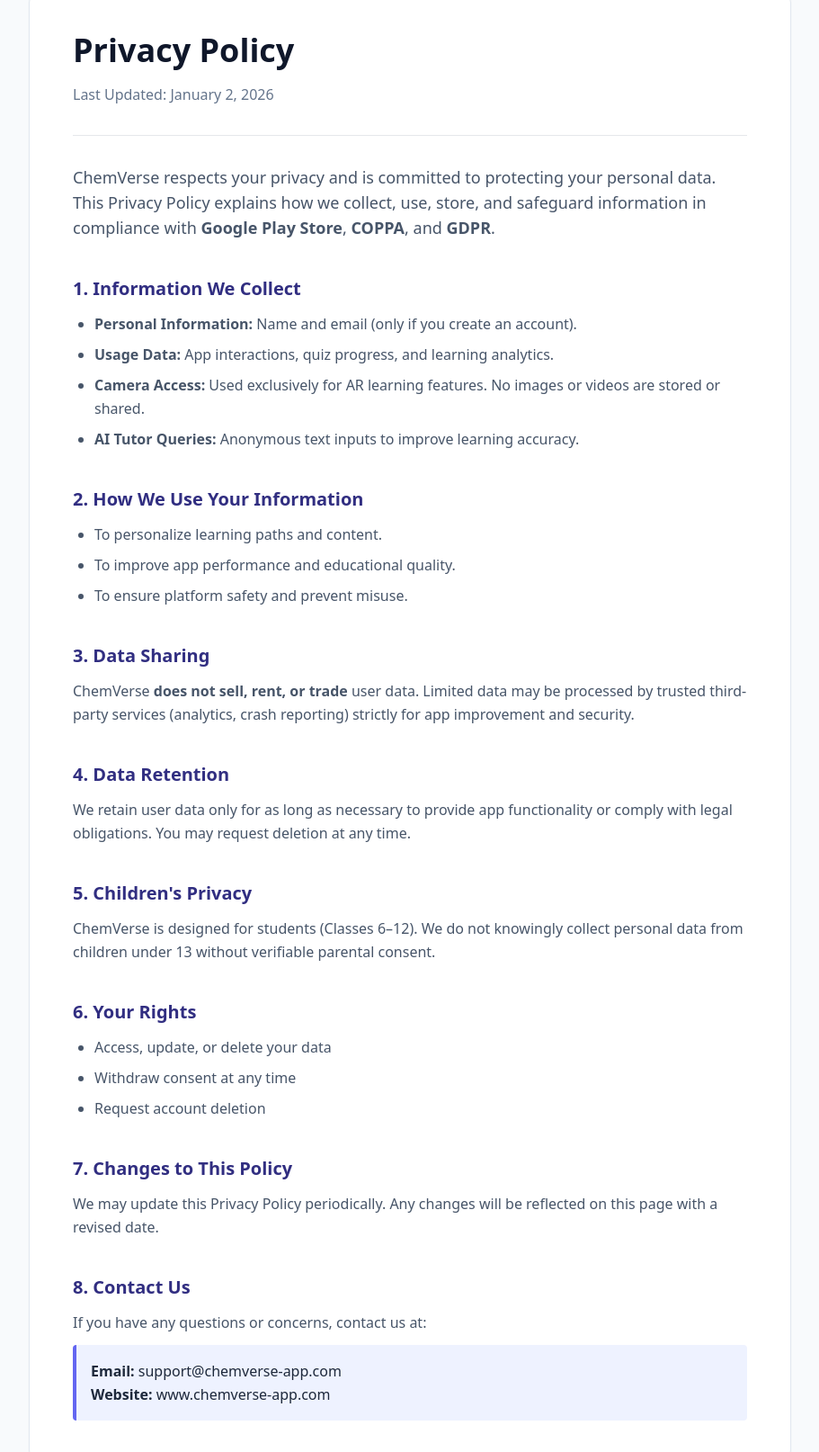
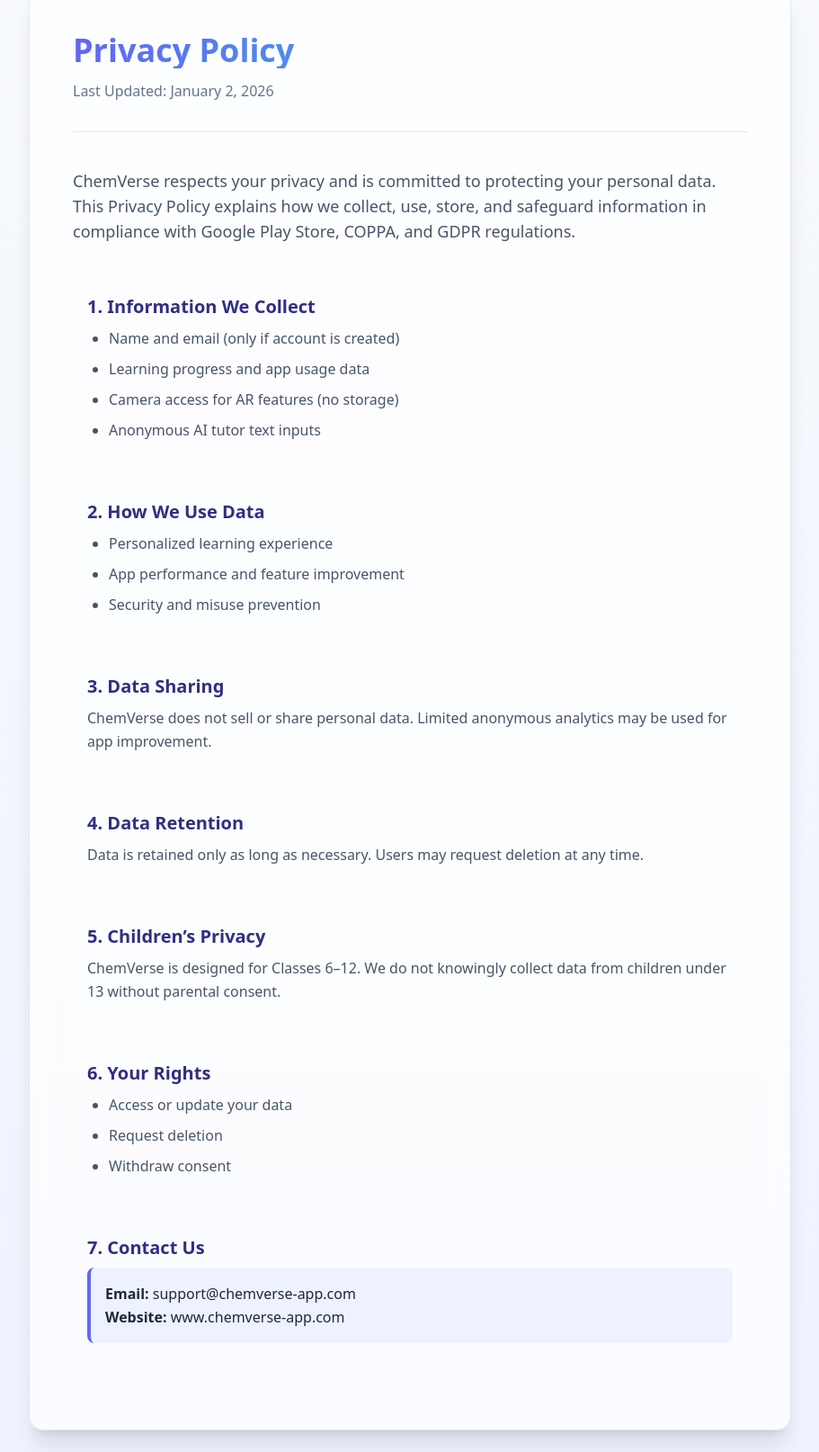
Before and after one commit to Laaopo/chemverse-privacy, a plain HTML site: page index.html in a window 1280 px wide. Shown: the part 145-1759 px from the top of the page at 90% size, without its empty margins (184-1095 px from the left). Drawn offline with nearby package versions, Linux system fonts and the light colour scheme.

Commit message:
Revise privacy policy and enhance layout
Updated the privacy policy description and improved the layout with Tailwind CSS. Added smooth scrolling and a 'to top' button for better user experience.

```diff
--- a/index.html
+++ b/index.html
@@ -3,14 +3,91 @@
 <head>
     <meta charset="UTF-8" />
     <meta name="viewport" content="width=device-width, initial-scale=1.0" />
-    <meta name="description" content="ChemVerse Privacy Policy – Learn how we collect, use, and protect your data while delivering an immersive chemistry learning experience." />
+    <meta name="description" content="ChemVerse Privacy Policy – Learn how we collect, use, and protect your data." />
     <title>Privacy Policy | ChemVerse</title>
 
+    <!-- Tailwind CSS -->
     <script src="https://cdn.tailwindcss.com"></script>
+
+    <!-- Font Awesome -->
     <link href="https://cdnjs.cloudflare.com/ajax/libs/font-awesome/6.5.0/css/all.min.css" rel="stylesheet">
+
+    <!-- Custom CSS -->
+    <style>
+        html {
+            scroll-behavior: smooth;
+        }
+
+        body {
+            background: linear-gradient(180deg, #f8fafc, #eef2ff);
+        }
+
+        /* Glassmorphism */
+        .glass {
+            background: rgba(255, 255, 255, 0.75);
+            backdrop-filter: blur(14px);
+            -webkit-backdrop-filter: blur(14px);
+        }
+
+        /* Gradient text */
+        .gradient-text {
+            background: linear-gradient(90deg, #6366f1, #22d3ee);
+            -webkit-background-clip: text;
+            -webkit-text-fill-color: transparent;
+        }
+
+        /* Section animation */
+        section {
+            transition: transform 0.25s ease, box-shadow 0.25s ease;
+        }
+
+        section:hover {
+            transform: translateY(-4px);
+        }
+
+        /* Animated underline */
+        a {
+            position: relative;
+        }
+
+        a::after {
+            content: "";
+            position: absolute;
+            width: 0%;
+            height: 2px;
+            left: 0;
+            bottom: -3px;
+            background-color: #22d3ee;
+            transition: width 0.3s ease;
+        }
+
+        a:hover::after {
+            width: 100%;
+        }
+
+        /* Scrollbar */
+        ::-webkit-scrollbar {
+            width: 8px;
+        }
+
+        ::-webkit-scrollbar-thumb {
+            background: linear-gradient(#6366f1, #22d3ee);
+            border-radius: 10px;
+        }
+
+        /* Floating button */
+        #toTop {
+            animation: float 3s ease-in-out infinite;
+        }
+
+        @keyframes float {
+            0%, 100% { transform: translateY(0); }
+            50% { transform: translateY(-6px); }
+        }
+    </style>
 </head>
 
-<body class="bg-slate-50 text-slate-800 font-sans leading-relaxed">
+<body class="text-slate-800 font-sans leading-relaxed">
 
 <!-- NAVBAR -->
 <nav class="bg-indigo-900 text-white py-6 shadow-lg">
@@ -24,117 +101,80 @@
     </div>
 </nav>
 
-<!-- MAIN CONTENT -->
+<!-- MAIN -->
 <main class="container mx-auto px-6 py-12 max-w-4xl">
-    <div class="bg-white p-8 md:p-12 rounded-2xl shadow-sm border border-slate-200">
+    <div class="glass p-8 md:p-12 rounded-2xl shadow-xl border border-slate-200">
 
         <!-- HEADER -->
-        <header class="border-b pb-8 mb-8">
-            <h2 class="text-4xl font-extrabold text-slate-900 mb-4">Privacy Policy</h2>
+        <header class="border-b pb-8 mb-10">
+            <h2 class="text-4xl font-extrabold gradient-text mb-3">Privacy Policy</h2>
             <p class="text-slate-500 font-medium">
                 Last Updated: <span id="current-date"></span>
             </p>
         </header>
 
-        <!-- INTRO -->
         <p class="text-lg text-slate-600 mb-10">
             ChemVerse respects your privacy and is committed to protecting your personal data.
             This Privacy Policy explains how we collect, use, store, and safeguard information
-            in compliance with <strong>Google Play Store</strong>, <strong>COPPA</strong>, and <strong>GDPR</strong>.
+            in compliance with Google Play Store, COPPA, and GDPR regulations.
         </p>
 
-        <!-- SECTION 1 -->
-        <section class="mb-10">
-            <h3 class="text-xl font-bold text-indigo-900 mb-3">
-                1. Information We Collect
-            </h3>
+        <!-- SECTIONS -->
+        <section class="mb-8 p-4 rounded-xl hover:bg-slate-50">
+            <h3 class="text-xl font-bold text-indigo-900 mb-2">1. Information We Collect</h3>
             <ul class="list-disc ml-6 space-y-2 text-slate-600">
-                <li><strong>Personal Information:</strong> Name and email (only if you create an account).</li>
-                <li><strong>Usage Data:</strong> App interactions, quiz progress, and learning analytics.</li>
-                <li><strong>Camera Access:</strong> Used exclusively for AR learning features. No images or videos are stored or shared.</li>
-                <li><strong>AI Tutor Queries:</strong> Anonymous text inputs to improve learning accuracy.</li>
+                <li>Name and email (only if account is created)</li>
+                <li>Learning progress and app usage data</li>
+                <li>Camera access for AR features (no storage)</li>
+                <li>Anonymous AI tutor text inputs</li>
             </ul>
         </section>
 
-        <!-- SECTION 2 -->
-        <section class="mb-10">
-            <h3 class="text-xl font-bold text-indigo-900 mb-3">
-                2. How We Use Your Information
-            </h3>
+        <section class="mb-8 p-4 rounded-xl hover:bg-slate-50">
+            <h3 class="text-xl font-bold text-indigo-900 mb-2">2. How We Use Data</h3>
             <ul class="list-disc ml-6 space-y-2 text-slate-600">
-                <li>To personalize learning paths and content.</li>
-                <li>To improve app performance and educational quality.</li>
-                <li>To ensure platform safety and prevent misuse.</li>
+                <li>Personalized learning experience</li>
+                <li>App performance and feature improvement</li>
+                <li>Security and misuse prevention</li>
             </ul>
         </section>
 
-        <!-- SECTION 3 -->
-        <section class="mb-10">
-            <h3 class="text-xl font-bold text-indigo-900 mb-3">
-                3. Data Sharing
-            </h3>
+        <section class="mb-8 p-4 rounded-xl hover:bg-slate-50">
+            <h3 class="text-xl font-bold text-indigo-900 mb-2">3. Data Sharing</h3>
             <p class="text-slate-600">
-                ChemVerse <strong>does not sell, rent, or trade</strong> user data.
-                Limited data may be processed by trusted third-party services
-                (analytics, crash reporting) strictly for app improvement and security.
+                ChemVerse does not sell or share personal data.
+                Limited anonymous analytics may be used for app improvement.
             </p>
         </section>
 
-        <!-- SECTION 4 -->
-        <section class="mb-10">
-            <h3 class="text-xl font-bold text-indigo-900 mb-3">
-                4. Data Retention
-            </h3>
+        <section class="mb-8 p-4 rounded-xl hover:bg-slate-50">
+            <h3 class="text-xl font-bold text-indigo-900 mb-2">4. Data Retention</h3>
             <p class="text-slate-600">
-                We retain user data only for as long as necessary to provide app functionality
-                or comply with legal obligations. You may request deletion at any time.
+                Data is retained only as long as necessary.
+                Users may request deletion at any time.
             </p>
         </section>
 
-        <!-- SECTION 5 -->
-        <section class="mb-10">
-            <h3 class="text-xl font-bold text-indigo-900 mb-3">
-                5. Children's Privacy
-            </h3>
+        <section class="mb-8 p-4 rounded-xl hover:bg-slate-50">
+            <h3 class="text-xl font-bold text-indigo-900 mb-2">5. Children’s Privacy</h3>
             <p class="text-slate-600">
-                ChemVerse is designed for students (Classes 6–12).
-                We do not knowingly collect personal data from children under 13
-                without verifiable parental consent.
+                ChemVerse is designed for Classes 6–12.
+                We do not knowingly collect data from children under 13 without parental consent.
             </p>
         </section>
 
-        <!-- SECTION 6 -->
-        <section class="mb-10">
-            <h3 class="text-xl font-bold text-indigo-900 mb-3">
-                6. Your Rights
-            </h3>
+        <section class="mb-8 p-4 rounded-xl hover:bg-slate-50">
+            <h3 class="text-xl font-bold text-indigo-900 mb-2">6. Your Rights</h3>
             <ul class="list-disc ml-6 space-y-2 text-slate-600">
-                <li>Access, update, or delete your data</li>
-                <li>Withdraw consent at any time</li>
-                <li>Request account deletion</li>
+                <li>Access or update your data</li>
+                <li>Request deletion</li>
+                <li>Withdraw consent</li>
             </ul>
         </section>
 
-        <!-- SECTION 7 -->
-        <section class="mb-10">
-            <h3 class="text-xl font-bold text-indigo-900 mb-3">
-                7. Changes to This Policy
-            </h3>
-            <p class="text-slate-600">
-                We may update this Privacy Policy periodically.
-                Any changes will be reflected on this page with a revised date.
-            </p>
-        </section>
-
-        <!-- CONTACT -->
-        <section>
-            <h3 class="text-xl font-bold text-indigo-900 mb-3">
-                8. Contact Us
-            </h3>
-            <p class="text-slate-600 mb-3">
-                If you have any questions or concerns, contact us at:
-            </p>
-            <div class="p-4 border-l-4 border-indigo-500 bg-indigo-50 rounded">
+        <section class="mb-8 p-4 rounded-xl hover:bg-slate-50">
+            <h3 class="text-xl font-bold text-indigo-900 mb-2">7. Contact Us</h3>
+            <div class="p-4 bg-indigo-50 rounded-lg border-l-4 border-indigo-500">
                 <p><strong>Email:</strong> support@chemverse-app.com</p>
                 <p><strong>Website:</strong> www.chemverse-app.com</p>
             </div>
@@ -148,13 +188,26 @@
     © <span id="year"></span> ChemVerse. All rights reserved.
 </footer>
 
-<!-- SCRIPT -->
+<!-- TO TOP -->
+<button id="toTop" class="fixed bottom-8 right-8 bg-indigo-600 text-white p-3 rounded-full shadow-lg hidden hover:bg-indigo-700 transition">
+    <i class="fas fa-arrow-up"></i>
+</button>
+
+<!-- JS -->
 <script>
     const options = { year: 'numeric', month: 'long', day: 'numeric' };
     document.getElementById('current-date').innerText =
         new Date().toLocaleDateString(undefined, options);
     document.getElementById('year').innerText =
         new Date().getFullYear();
+
+    const toTopBtn = document.getElementById('toTop');
+    window.addEventListener("scroll", () => {
+        if (window.scrollY > 200) toTopBtn.classList.remove("hidden");
+        else toTopBtn.classList.add("hidden");
+    });
+
+    toTopBtn.onclick = () => window.scrollTo({ top: 0, behavior: "smooth" });
 </script>
 
 </body>
```
